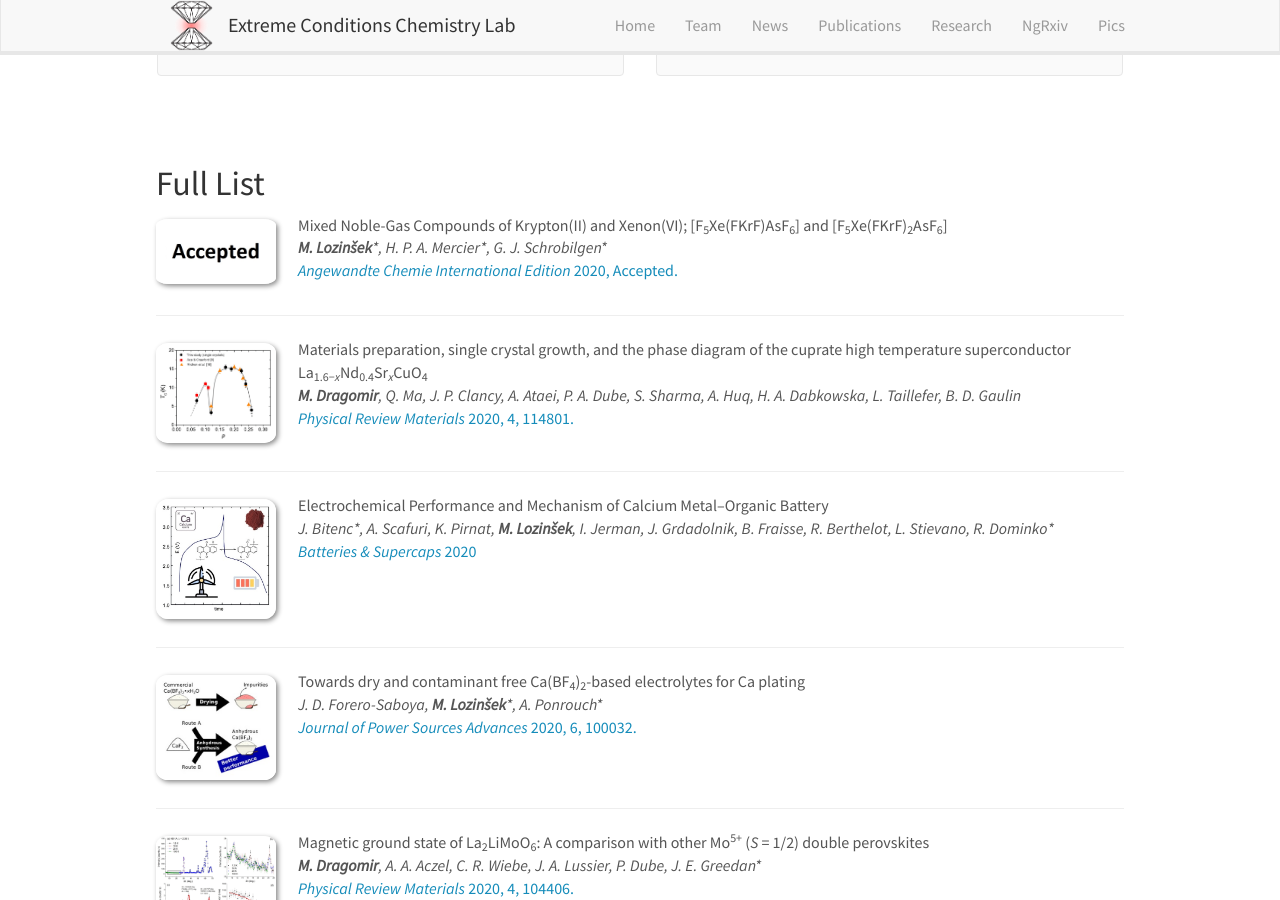
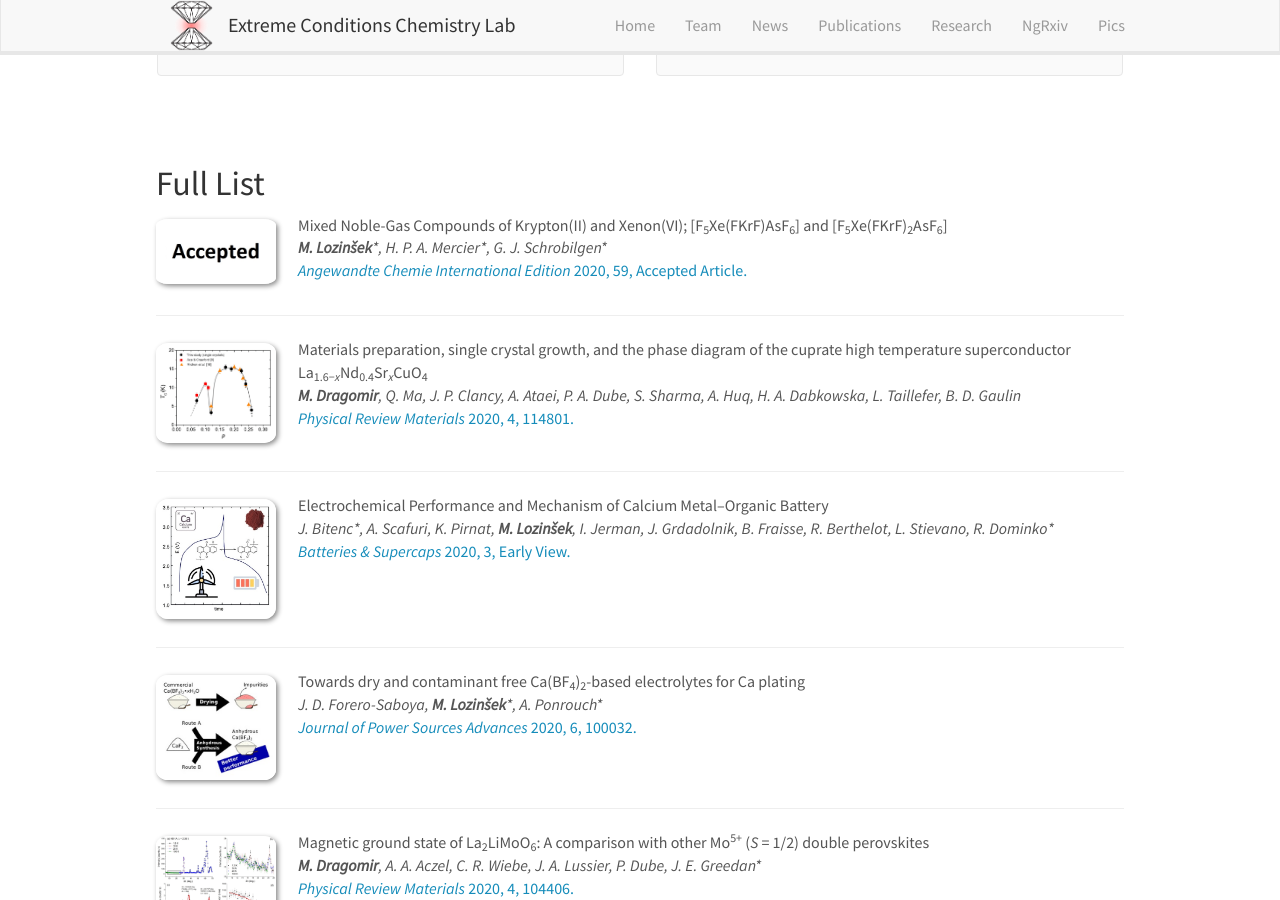
Before and after one commit to eccl-jsi/eccl-jsi.github.io, a Jekyll site: the page built from _pages/publications.md, in a window 1280 px wide and 900 px high, scrolled down 1110 px. Built offline with Jekyll 4.4.1, drawn with Linux system fonts in a browser that asks for light colours; nearby versions of some CDN libraries.

Commit message:
Update publist.yml

```diff
--- a/_data/publist.yml
+++ b/_data/publist.yml
@@ -5,8 +5,8 @@
   highlight: 0
   image: Accepted.jpg
   link:
-    display: "<i>Angewandte Chemie International Edition</i> 2020, Accepted."
-    url: "https://onlinelibrary.wiley.com/journal/15213773"
+    display: "<i>Angewandte Chemie International Edition</i> 2020, 59, Accepted Article."
+    url: "https://doi.org/10.1002/anie.202014682"
   title: "Mixed Noble-Gas Compounds of Krypton(II) and Xenon(VI); [F<sub>5</sub>Xe(FKrF)AsF<sub>6</sub>] and [F<sub>5</sub>Xe(FKrF)<sub>2</sub>AsF<sub>6</sub>]"
 -
   authors: "<b>M. Dragomir</b>, Q. Ma, J. P. Clancy, A. Ataei, P. A. Dube, S. Sharma, A. Huq, H. A. Dabkowska, L. Taillefer, B. D. Gaulin"
@@ -23,7 +23,7 @@
   highlight: 0
   image: B&S2020-TOC.jpg
   link:
-    display: "<i>Batteries & Supercaps</i> 2020"
+    display: "<i>Batteries & Supercaps</i> 2020, 3, Early View."
     url: "https://doi.org/10.1002/batt.202000197"
   title: "Electrochemical Performance and Mechanism of Calcium Metal–Organic Battery"
 -
```
